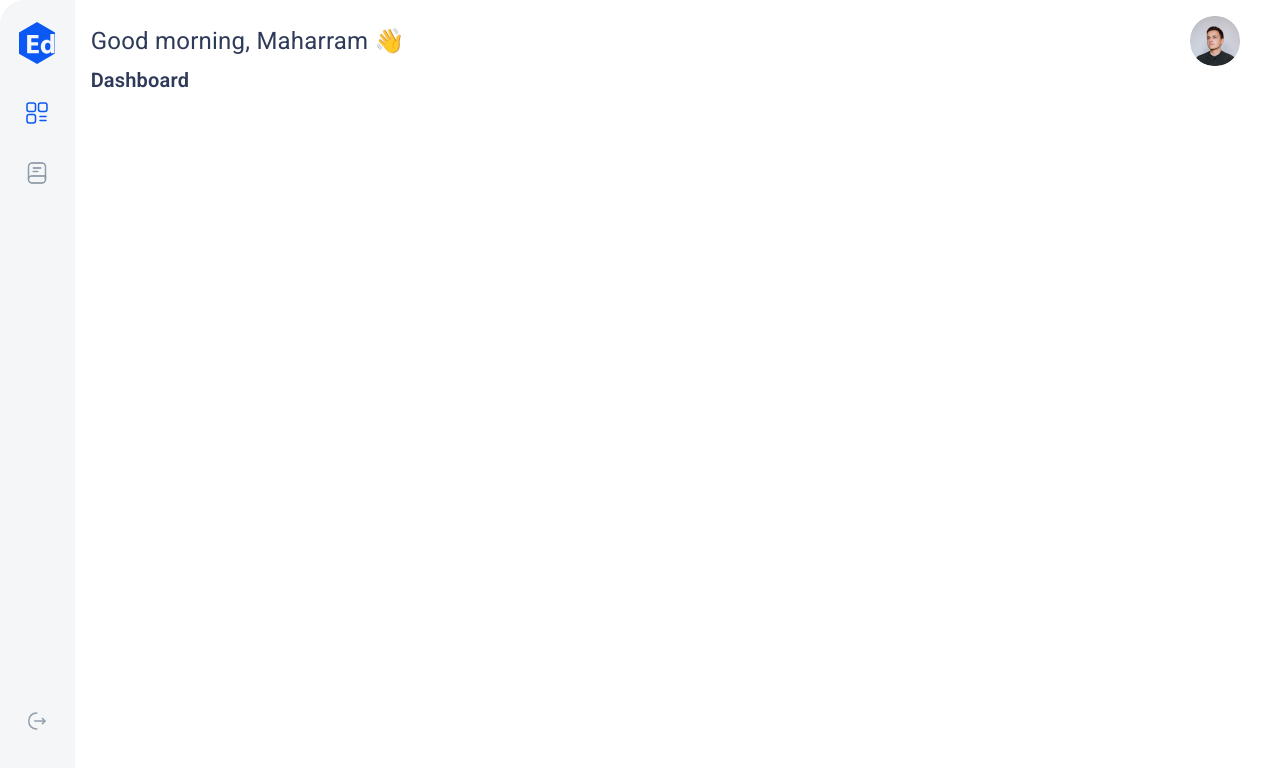
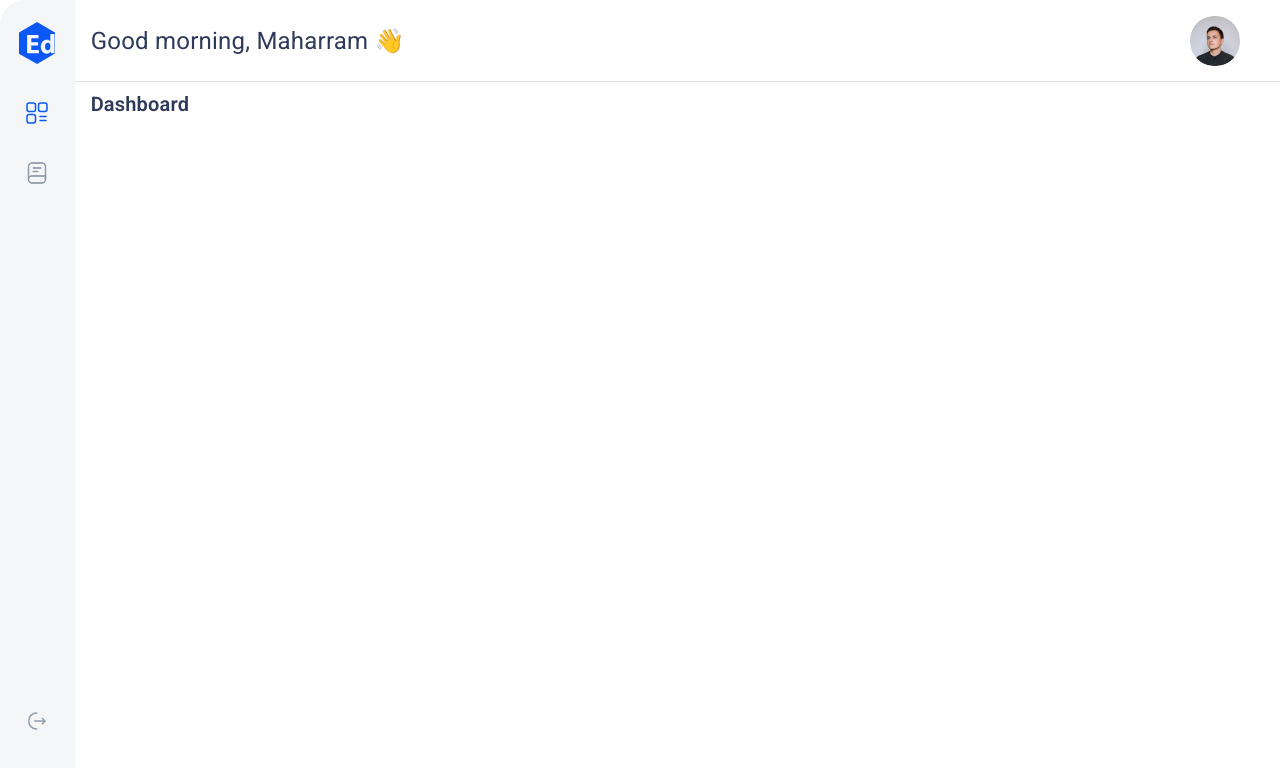
Before and after one commit to Vkashyap1729/Ed-wisely, a React (Create React App) app: page / in a window 1280 px wide. Shown: the top 768 px of the page. Built offline with nearby package versions, Linux system fonts and the light colour scheme.

Commit message:
fixed layout sone

```diff
--- a/src/components/DashBordCards.jsx
+++ b/src/components/DashBordCards.jsx
@@ -10,7 +10,7 @@ const DashBordCards = () => {
   }
   return (
     <div>
-      <Typography style={styles} marginLeft={2}>
+      <Typography style={styles} marginLeft={2} marginTop={1}>
         Dashboard
       </Typography>
     </div>
--- a/src/components/FixedComponet.jsx
+++ b/src/components/FixedComponet.jsx
@@ -1,7 +1,8 @@
-import { Grid } from '@mui/material'
+import { Grid, Box } from '@mui/material'
 import MainHeader from './MainHeader'
 import Navbar from './Navbar'
 import DashBordCards from './DashBordCards'
+import { Margin } from '@mui/icons-material'
 
 const FixedComponet = () => {
   return (
@@ -16,6 +17,7 @@ const FixedComponet = () => {
         // border={'2px solid black'}
       >
         <MainHeader />
+        <Box marginTop={'15px'} height={'1px'} bgcolor={'#DFE3E8'}></Box>
         <DashBordCards />
       </Grid>
     </Grid>
```
